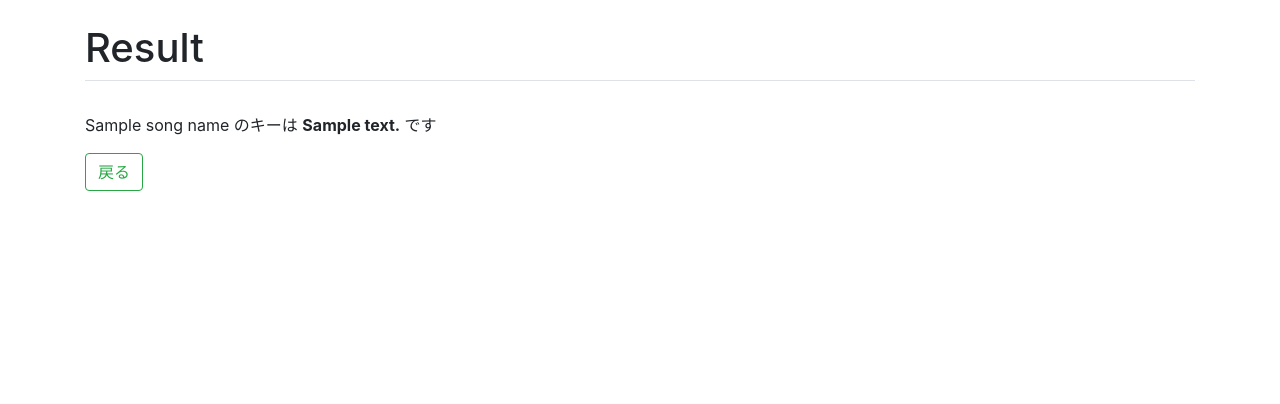
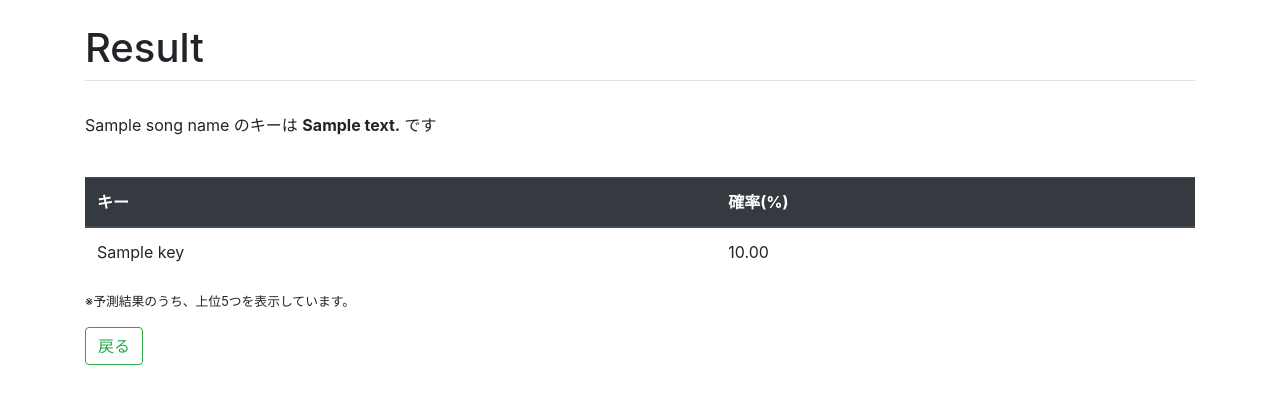
Before and after one commit to touch4645/GoogleMaps-ranking, a Django app: template kj_ai/templates/kj_ai/result.html in a window 1280 px wide. Shown: the part 56-460 px from the top of the page. Run offline with Django 3.2, Linux system fonts and the light colour scheme; the template is opened without the code that fills it: most values are stand-ins (such as "Sample title", 1, 10 or a date in 2020); some libraries are stand-ins or nearby versions.

Commit message:
top5を表示

```diff
--- a/kj_ai/forms.py
+++ b/kj_ai/forms.py
@@ -2,6 +2,7 @@ from django import forms
 import re
 from bs4 import BeautifulSoup
 import requests
+
 
 class InputUrlForm(forms.Form):
     def __init__(self, *args, **kwargs):
--- a/kj_ai/templates/kj_ai/result.html
+++ b/kj_ai/templates/kj_ai/result.html
@@ -7,6 +7,22 @@
     <p>
         {{ song_name }} のキーは <strong>{{ answer }}</strong> です
     </p>
+    <br>
+    <table class="table">
+        <thead class="thead-dark">
+            <tr><th>キー</th><th>確率(%)</th></tr>
+        </thead>
+        {% for i, r in top5_df.iterrows %}
+        <tr>
+            <td>{{ r.key }}</td>
+            <td>{{ r.proba|floatformat:2 }}</td>
+        </tr>
+        {% endfor %}
+    </table>
+    <p class="small">
+        ※予測結果のうち、上位5つを表示しています。
+    </p>
+
     <p>
         <a class="btn btn-outline-success" href="{% url 'kj_ai:input_url' %}" >戻る</a>
     </p>
```
Also changed, not shown: kj_ai/my_function/sort_proba.py (added, +19 -0 lines), kj_ai/views.py (+6 -7 lines).
